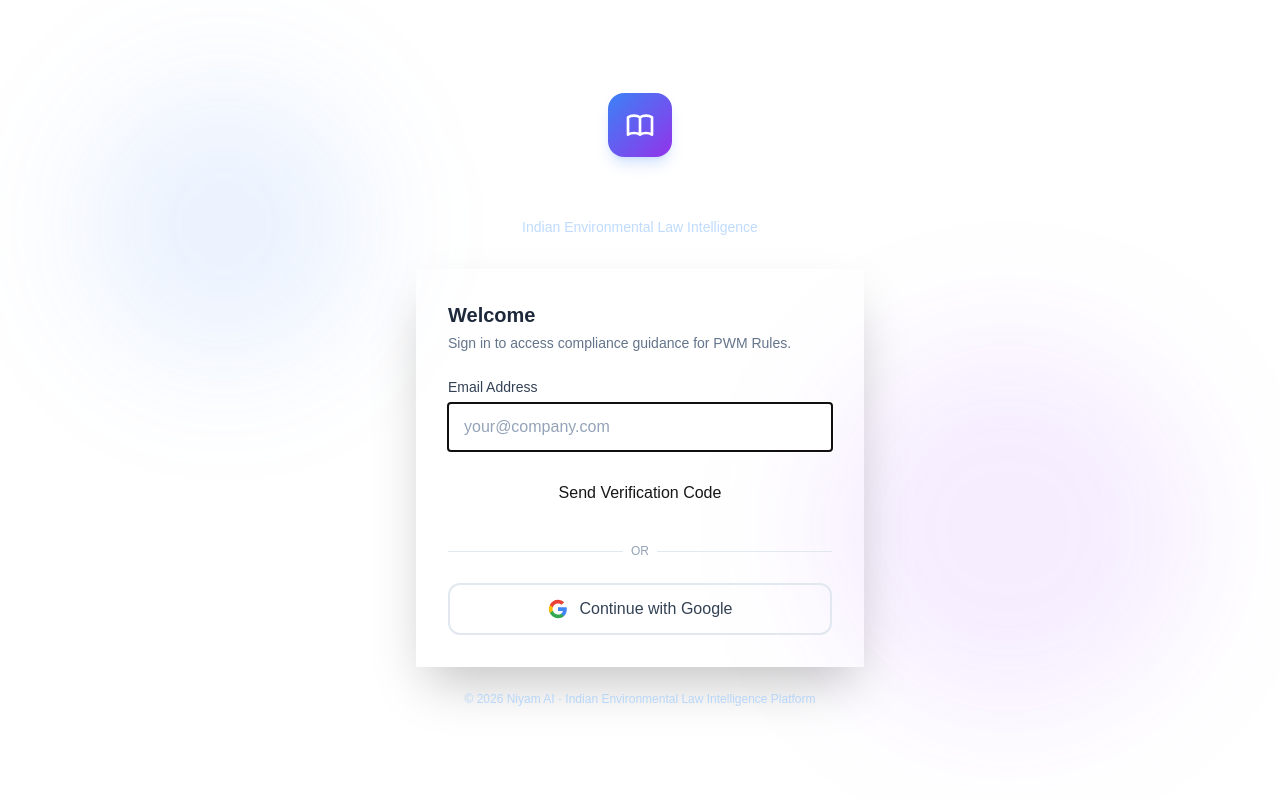
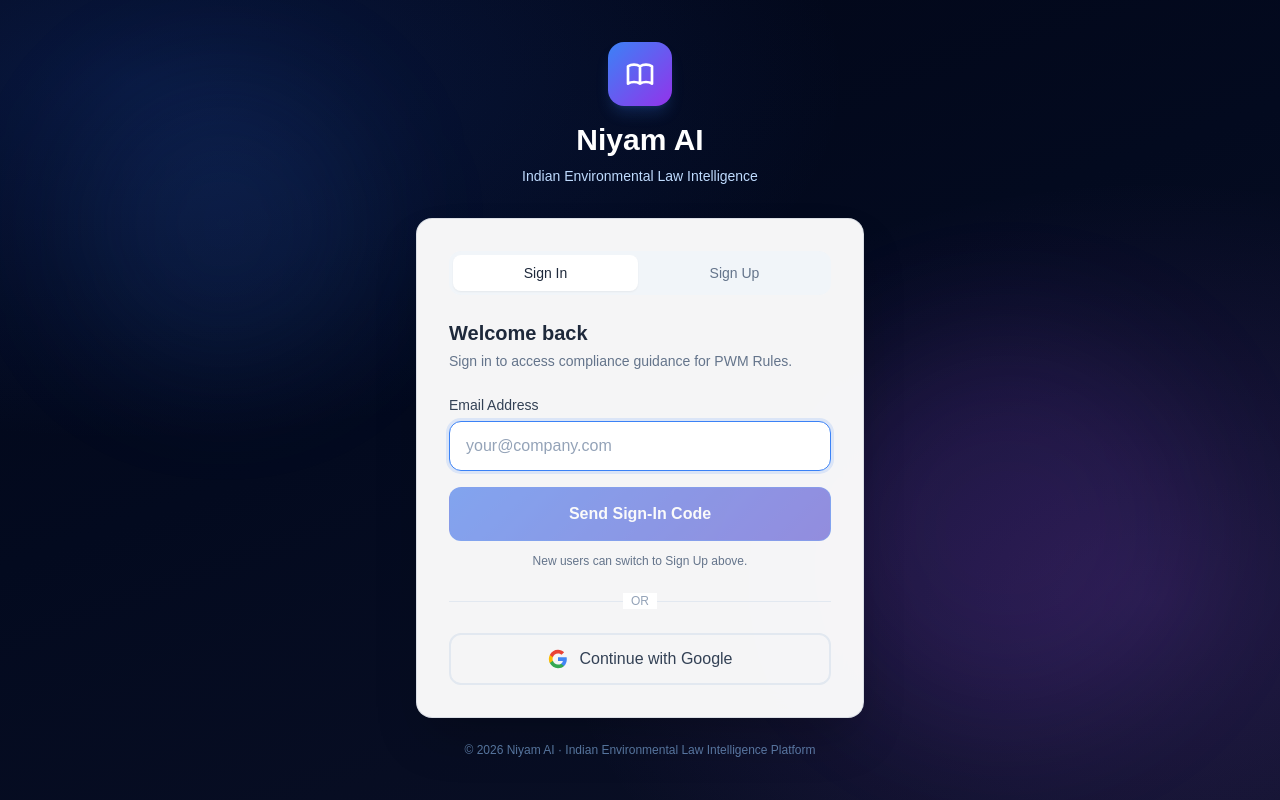
Before and after one commit to 123shravan/NiyamAI-2-frontend, a Next.js app: page /login in a window 1280 px wide. Built offline with nearby package versions, Linux system fonts and the light colour scheme; no server answers.

Commit message:
feat(auth): make signup visible on login

```diff
--- a/src/app/globals.css
+++ b/src/app/globals.css
@@ -20,6 +20,83 @@
   font-family: Arial, Helvetica, sans-serif;
 }
 
+/* Shared UI primitives used by auth + dashboard pages */
+.gradient-bg {
+  background:
+    radial-gradient(1200px 600px at 10% 10%, rgba(37, 99, 235, 0.18), transparent 60%),
+    radial-gradient(1000px 700px at 90% 75%, rgba(168, 85, 247, 0.16), transparent 60%),
+    linear-gradient(160deg, #020617 0%, #030a1f 45%, #0b1026 100%);
+}
+
+.card-glass {
+  background: rgba(255, 255, 255, 0.96);
+  border: 1px solid rgba(148, 163, 184, 0.28);
+  border-radius: 1rem;
+  backdrop-filter: blur(12px);
+  -webkit-backdrop-filter: blur(12px);
+}
+
+.btn-primary {
+  display: inline-flex;
+  justify-content: center;
+  align-items: center;
+  border-radius: 0.75rem;
+  font-weight: 600;
+  color: #ffffff;
+  background: linear-gradient(135deg, #2563eb 0%, #4338ca 100%);
+  border: 1px solid rgba(37, 99, 235, 0.6);
+  transition: transform 0.15s ease, box-shadow 0.2s ease, opacity 0.2s ease;
+}
+
+.btn-primary:hover:not(:disabled) {
+  transform: translateY(-1px);
+  box-shadow: 0 8px 24px rgba(37, 99, 235, 0.35);
+}
+
+.btn-primary:disabled {
+  opacity: 0.55;
+  cursor: not-allowed;
+}
+
+.input-focus {
+  border: 1px solid #cbd5e1;
+  border-radius: 0.75rem;
+  outline: none;
+  transition: border-color 0.2s ease, box-shadow 0.2s ease;
+}
+
+.input-focus:focus {
+  border-color: #3b82f6;
+  box-shadow: 0 0 0 3px rgba(59, 130, 246, 0.14);
+}
+
+.animate-fade-in-up {
+  animation: fadeInUp 0.5s ease both;
+}
+
+@keyframes fadeInUp {
+  from {
+    opacity: 0;
+    transform: translateY(10px);
+  }
+  to {
+    opacity: 1;
+    transform: translateY(0);
+  }
+}
+
+.cursor-blink::after {
+  content: '|';
+  margin-left: 2px;
+  animation: cursorBlink 1s steps(2, start) infinite;
+}
+
+@keyframes cursorBlink {
+  to {
+    opacity: 0;
+  }
+}
+
 @layer utilities {
   .text-balance {
     text-wrap: balance;
--- a/src/app/login/page.tsx
+++ b/src/app/login/page.tsx
@@ -8,11 +8,11 @@
   const { sendOTP, login, error, clearError, isAuthenticated } = useAuth();
   const router = useRouter();
 
+  const [authMode, setAuthMode] = useState<'signin' | 'signup'>('signin');
   const [email, setEmail] = useState('');
   const [otp, setOtp] = useState('');
   const [step, setStep] = useState<'email' | 'otp'>('email');
   const [isSubmitting, setIsSubmitting] = useState(false);
-  const [otpSent, setOtpSent] = useState(false);
 
   // Redirect if already authenticated (moved to useEffect to avoid render-time redirects)
   useEffect(() => {
@@ -31,7 +31,6 @@
     try {
       await sendOTP(email);
       setStep('otp');
-      setOtpSent(true);
     } catch {
       // Error is set in context
     } finally {
@@ -86,13 +85,46 @@
 
         {/* Login Card */}
         <div className="card-glass p-8 shadow-2xl animate-fade-in-up" style={{ animationDelay: '0.1s' }}>
+          {step === 'email' && (
+            <div className="mb-6 rounded-xl bg-slate-100 p-1 grid grid-cols-2 gap-1">
+              <button
+                type="button"
+                onClick={() => setAuthMode('signin')}
+                className={`rounded-lg py-2 text-sm font-medium transition-colors ${
+                  authMode === 'signin'
+                    ? 'bg-white text-slate-800 shadow-sm'
+                    : 'text-slate-500 hover:text-slate-700'
+                }`}
+              >
+                Sign In
+              </button>
+              <button
+                type="button"
+                onClick={() => setAuthMode('signup')}
+                className={`rounded-lg py-2 text-sm font-medium transition-colors ${
+                  authMode === 'signup'
+                    ? 'bg-white text-slate-800 shadow-sm'
+                    : 'text-slate-500 hover:text-slate-700'
+                }`}
+              >
+                Sign Up
+              </button>
+            </div>
+          )}
+
           <h2 className="text-xl font-semibold text-slate-800 mb-1">
-            {step === 'email' ? 'Welcome' : 'Enter Verification Code'}
+            {step === 'email'
+              ? authMode === 'signin'
+                ? 'Welcome back'
+                : 'Create your account'
+              : 'Enter Verification Code'}
           </h2>
           <p className="text-slate-500 text-sm mb-6">
             {step === 'email'
-              ? 'Sign in to access compliance guidance for PWM Rules.'
-              : `We sent a 6-digit code to ${email}`
+              ? authMode === 'signin'
+                ? 'Sign in to access compliance guidance for PWM Rules.'
+                : 'Verify your email to start onboarding and create your account.'
+              : `We sent a 6-digit code to ${email}.`
             }
           </p>
 
@@ -125,8 +157,17 @@
                 disabled={isSubmitting || !email.trim()}
                 className="w-full btn-primary py-3.5 text-base"
               >
-                {isSubmitting ? 'Sending code...' : 'Send Verification Code'}
+                {isSubmitting
+                  ? 'Sending code...'
+                  : authMode === 'signin'
+                    ? 'Send Sign-In Code'
+                    : 'Send Sign-Up Code'}
               </button>
+              <p className="text-xs text-slate-500 mt-3 text-center">
+                {authMode === 'signin'
+                  ? 'New users can switch to Sign Up above.'
+                  : 'After verification, you will complete your profile in one quick step.'}
+              </p>
             </form>
           ) : (
             <form onSubmit={handleVerifyOTP}>
@@ -151,7 +192,11 @@
                 disabled={isSubmitting || otp.length !== 6}
                 className="w-full btn-primary py-3.5 text-base mb-3"
               >
-                {isSubmitting ? 'Verifying...' : 'Verify and Sign In'}
+                {isSubmitting
+                  ? 'Verifying...'
+                  : authMode === 'signin'
+                    ? 'Verify and Sign In'
+                    : 'Verify and Continue'}
               </button>
               <button
                 type="button"
```
